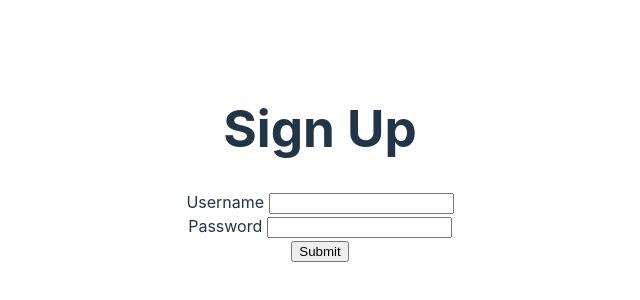
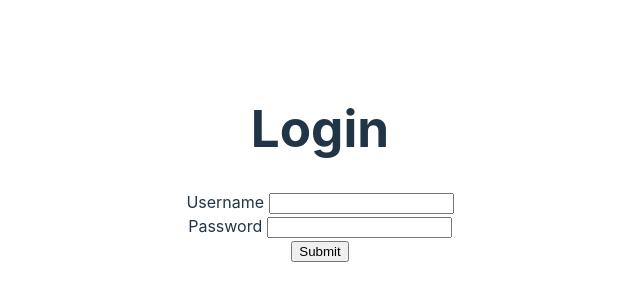
Before and after one commit to shreyanshxyz/jwtauth, a React (Vite) app in the folder client/: page /login in a window 1280 px wide. Shown: the part 236-536 px from the top of the page, without its empty margins (320-960 px from the left). Built offline with nearby package versions, Linux system fonts and the light colour scheme.

Commit message:
update App.jsx

```diff
--- a/client/src/App.jsx
+++ b/client/src/App.jsx
@@ -1,12 +1,15 @@
 import "./App.css";
-// import Login from "./components/Login";
+import Login from "./components/Login";
 import Signup from "./components/Signup";
+import { BrowserRouter, Routes, Route } from "react-router-dom";
 function App() {
   return (
-    <>
-      {/* <Login /> */}
-      <Signup />
-    </>
+    <BrowserRouter>
+      <Routes>
+        <Route path="/login" element={<Login />} />
+        <Route path="/signup" element={<Signup />} />
+      </Routes>
+    </BrowserRouter>
   );
 }
 
```
